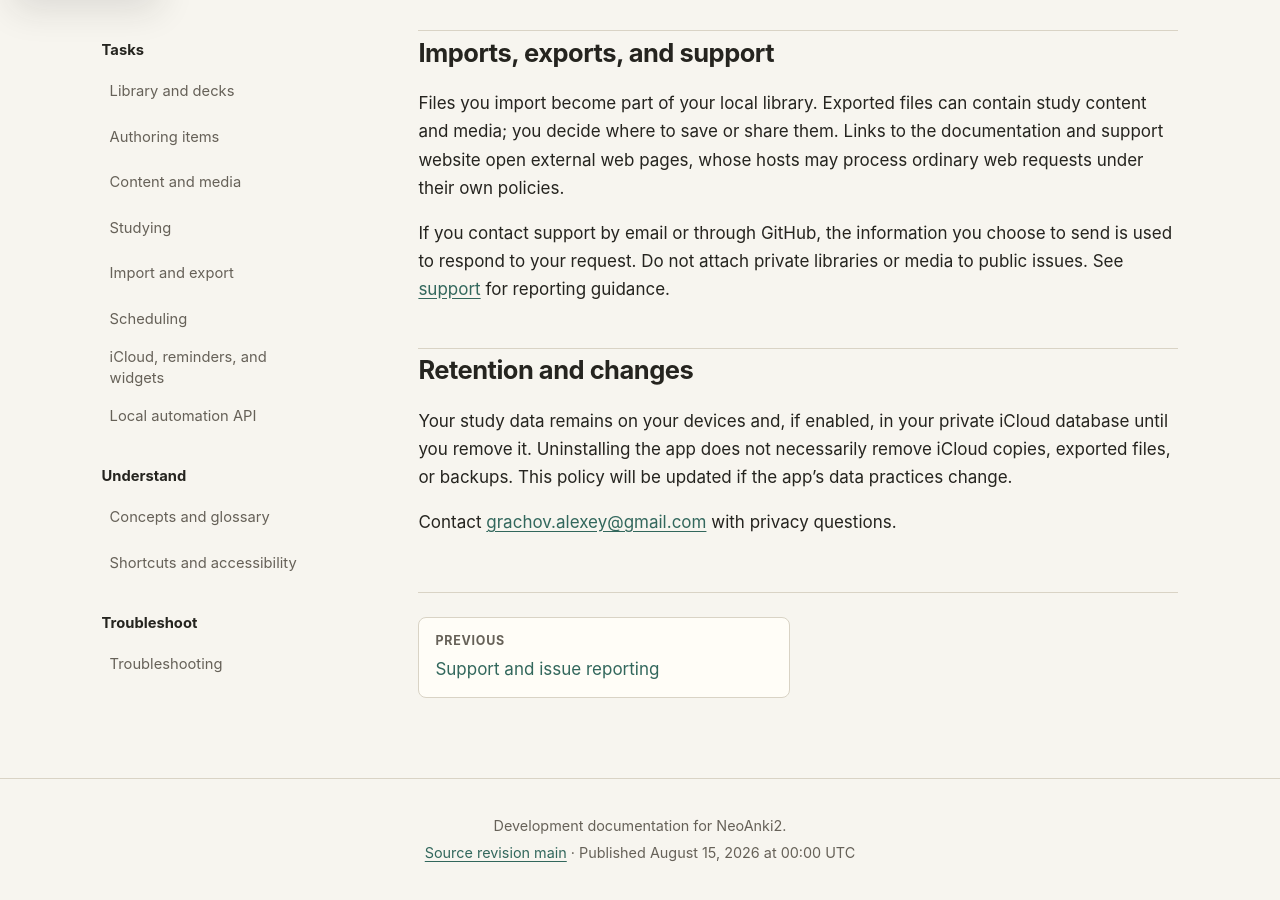
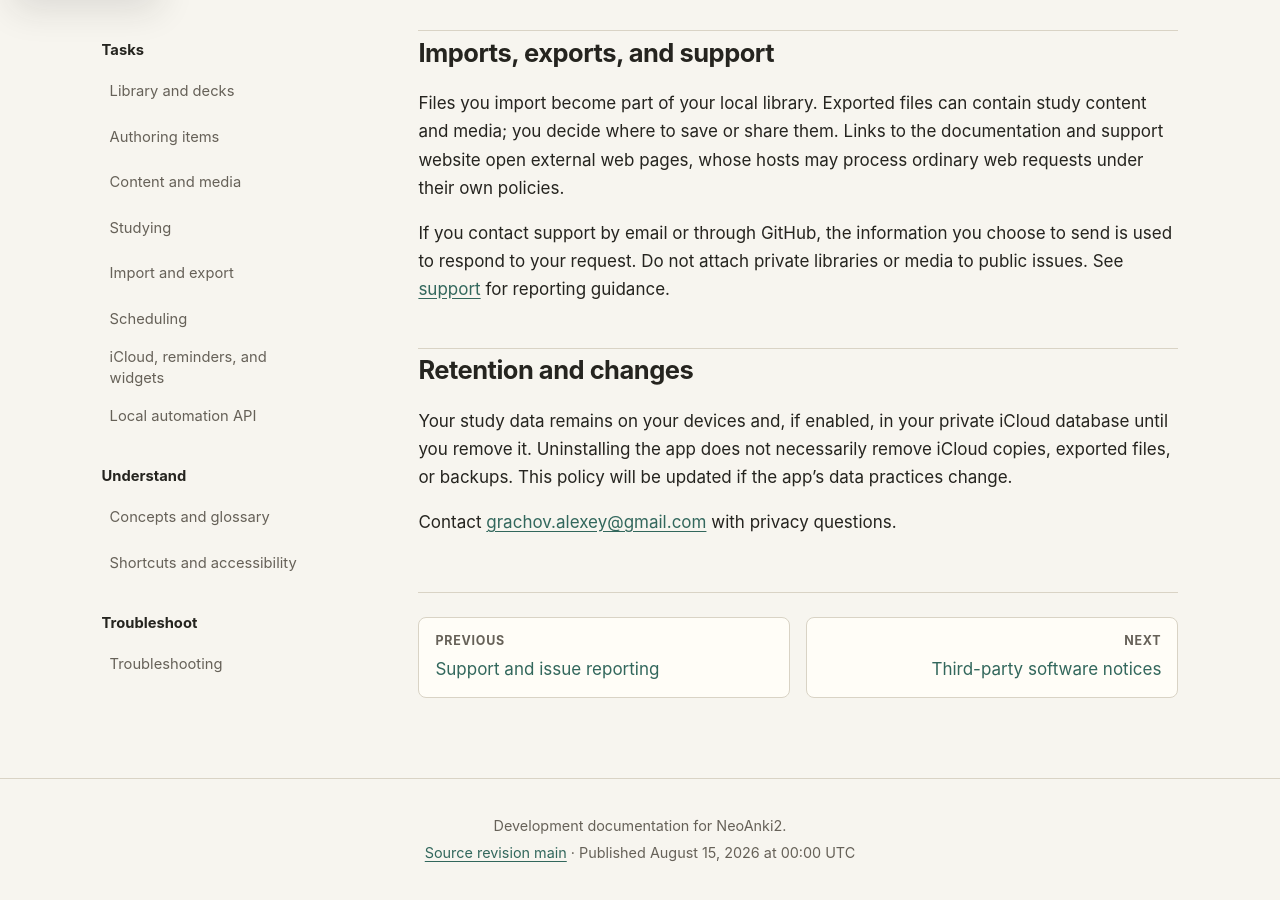
Before and after one commit to neoanki2/neoanki2, a Jekyll site: the page built from docs/user/privacy.md, in a window 1280 px wide and 900 px high, scrolled down 1272 px. Built offline with Jekyll 4.4.1, drawn with Linux system fonts in a browser that asks for light colours.

Commit message:
Make software notices reachable in documentation navigation

```diff
--- a/docs/_data/navigation.yml
+++ b/docs/_data/navigation.yml
@@ -58,6 +58,8 @@ primary:
         url: /user/support/
       - title: Privacy policy
         url: /user/privacy/
+      - title: Third-party software notices
+        url: /user/third-party-notices/
   - title: Advanced authoring
     url: /user/item-types-and-templates/
     children:
```
